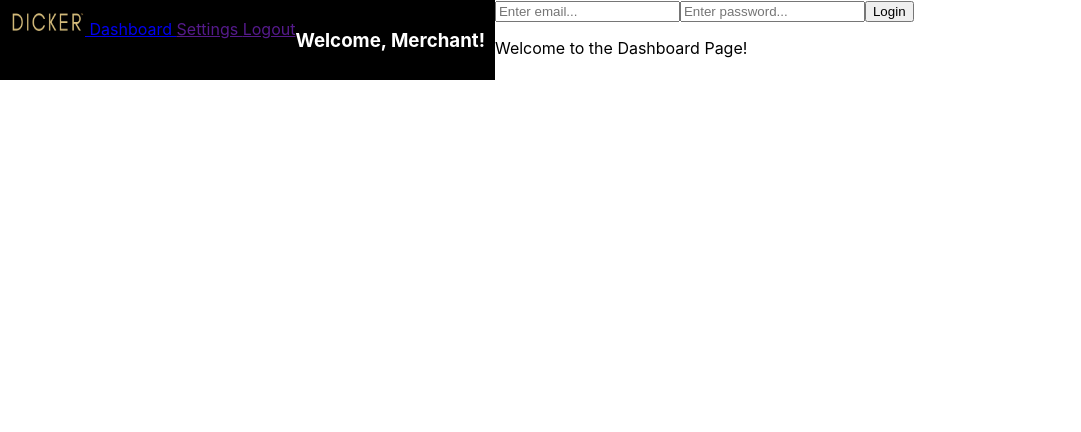
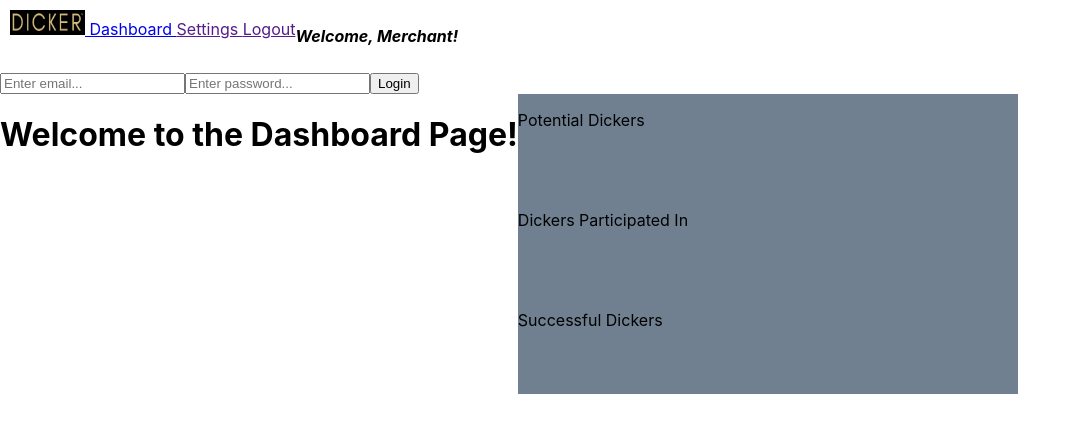
Before and after one commit to whitedadam/dickerdashboardapp, a React (Create React App) app: page / in a window 1280 px wide. Shown: the top 432 px of the page, without its empty margins (0-1081 px from the left). Built offline with nearby package versions, Linux system fonts and the light colour scheme.

Commit message:
CSS Changes
- Going to redo this branch with Routers and Switches

```diff
--- a/src/App.css
+++ b/src/App.css
@@ -3,13 +3,19 @@
   display: block;
 }
 
+.appContainer {
+  display: inline-grid;
+  grid-auto-columns: auto;
+}
+
 .navbar {
-  display: block;
+  display: inline;
   position: relative;
   height: auto;
   padding: 10px;
-  background-color: black;
-  color: white;
+  color: black;
+  border-bottom: slategray;
+  border-bottom-width: medium;
   float: left;
 }
 
@@ -21,3 +27,16 @@
   display: inline-flex;
   position: center;
 }
+
+.dashboard {
+  display: inline-flex;
+  float: top;
+}
+
+.widgets {
+  display: inline-grid;
+  background-color: slategray;
+  width: 500px;
+  height: 300px;
+  float: bottom;
+}
--- a/src/App.js
+++ b/src/App.js
@@ -7,13 +7,15 @@ import Dashboard from "./Dashboard";
 
 function App() {
   return (
-      <div>
+      <div className={'appContainer'}>
           <div className={'navContainer'}>
             <Nav />
           </div>
-        <Login/>
+          <div className={'loginContainer'}>
+            <Login/>
+          </div>
           <div className={'dashboardContainer'}>
-              <Dashboard/>
+            <Dashboard/>
           </div>
       </div>
   )
--- a/src/Dashboard.js
+++ b/src/Dashboard.js
@@ -1,11 +1,13 @@
 import React from "react";
-import './App.js';
+import './App.css';
+import Widgets from "./Widgets";
 
 class Dashboard extends React.Component {
     render() {
         return(
-            <div>
-                <p>Welcome to the Dashboard Page!</p>
+            <div className={'dashboard'}>
+                <h1>Welcome to the Dashboard Page!</h1>
+                <Widgets/>
             </div>
         );
     }
--- a/src/Login.js
+++ b/src/Login.js
@@ -1,4 +1,5 @@
 import React from "react";
+import './App.css';
 
 class Login extends React.Component{
     render() {
--- a/src/Nav.js
+++ b/src/Nav.js
@@ -13,7 +13,7 @@ class Nav extends React.Component {
                   <a href={''}> Settings </a>
                   <a href={''}> Logout </a>
                   <div className={'navRight'}>
-                      <h3>Welcome, Merchant!</h3>
+                      <p><em><strong>Welcome, Merchant!</strong></em></p>
                   </div>
               </div>
 
--- /dev/null
+++ b/src/Widgets.js
@@ -0,0 +1,21 @@
+import React from "react";
+import './App.css';
+
+class Widgets extends React.Component {
+    render () {
+        return (
+            <div className={'widgets'}>
+                <p>Potential Dickers</p>
+                <div className={'potentialDicker'}>
+                </div>
+                <p>Dickers Participated In</p>
+                <div className={'participatedDicker'}>
+                </div>
+                <p>Successful Dickers</p>
+                <div className={'successfulDicker'}>
+                </div>
+            </div>
+        );
+    }
+}
+export default Widgets;
```
